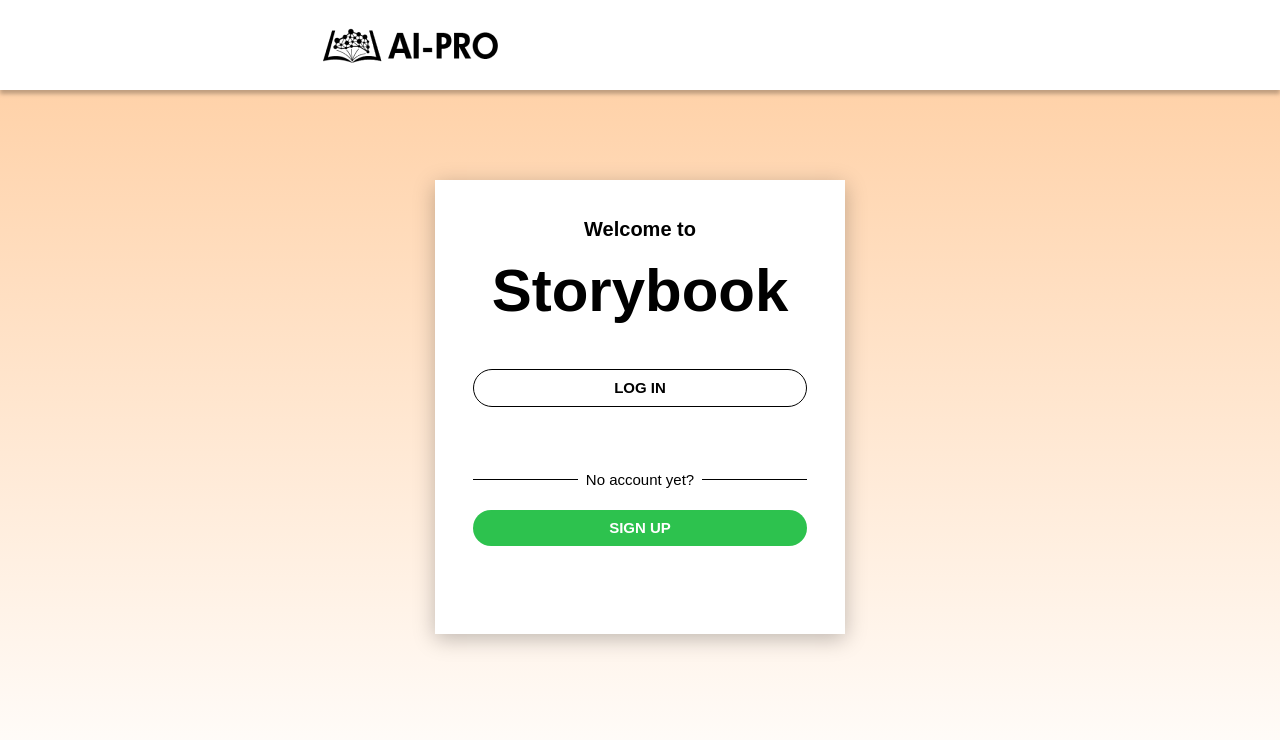
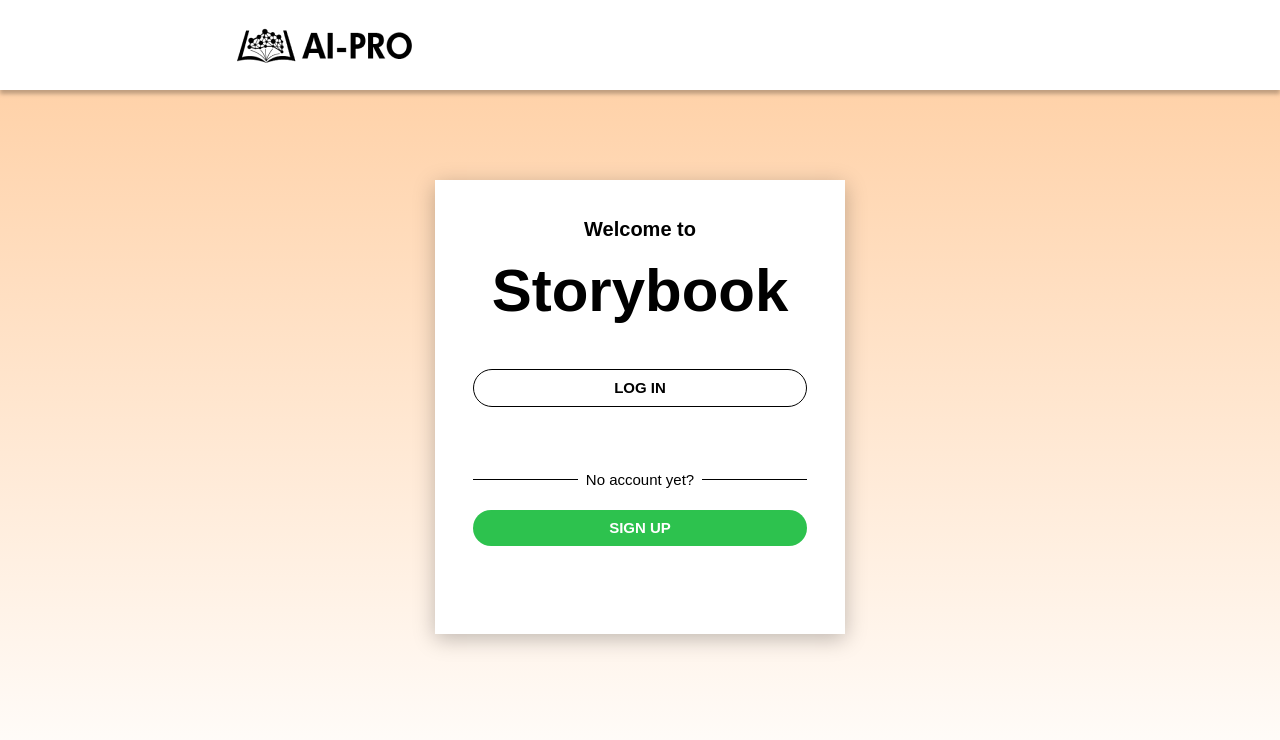
Before and after one commit to topangel1534/storybook, a React (Create React App) app: page / in a window 1280 px wide. Shown: the top 740 px of the page. Built offline with nearby package versions, Linux system fonts and the light colour scheme; no server answers; a web font is replaced by a local one.

Commit message:
Fix AI logo bug

```diff
--- a/src/layout/header/index.scss
+++ b/src/layout/header/index.scss
@@ -17,6 +17,10 @@
       padding-left: 20px;
       padding-bottom: 5px;
     }
+
+    @media screen and (max-width: 1919px) and (min-width: 390px) {
+      padding-left: calc(20px + (310 / 19.2) * 1vw);
+    }
   }
 
   &.dark {
```
